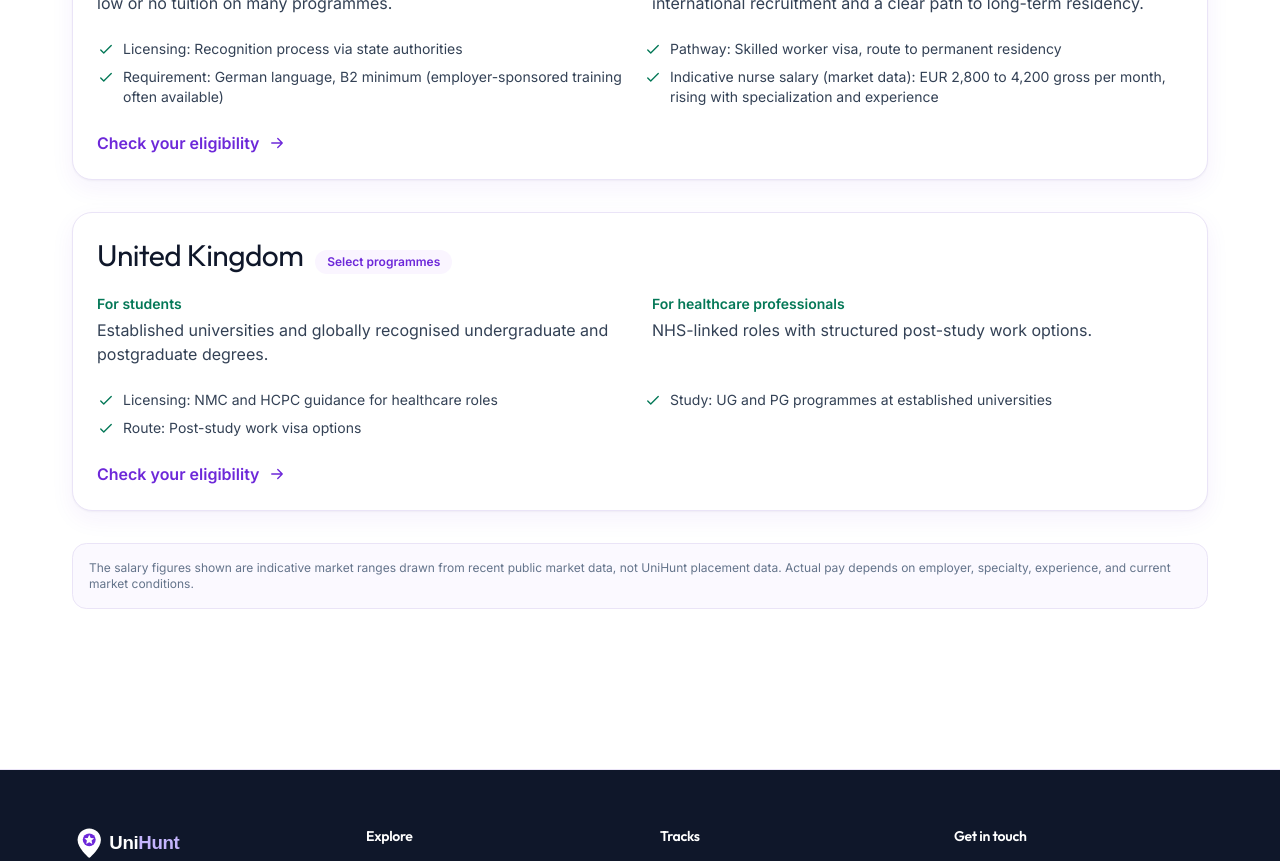
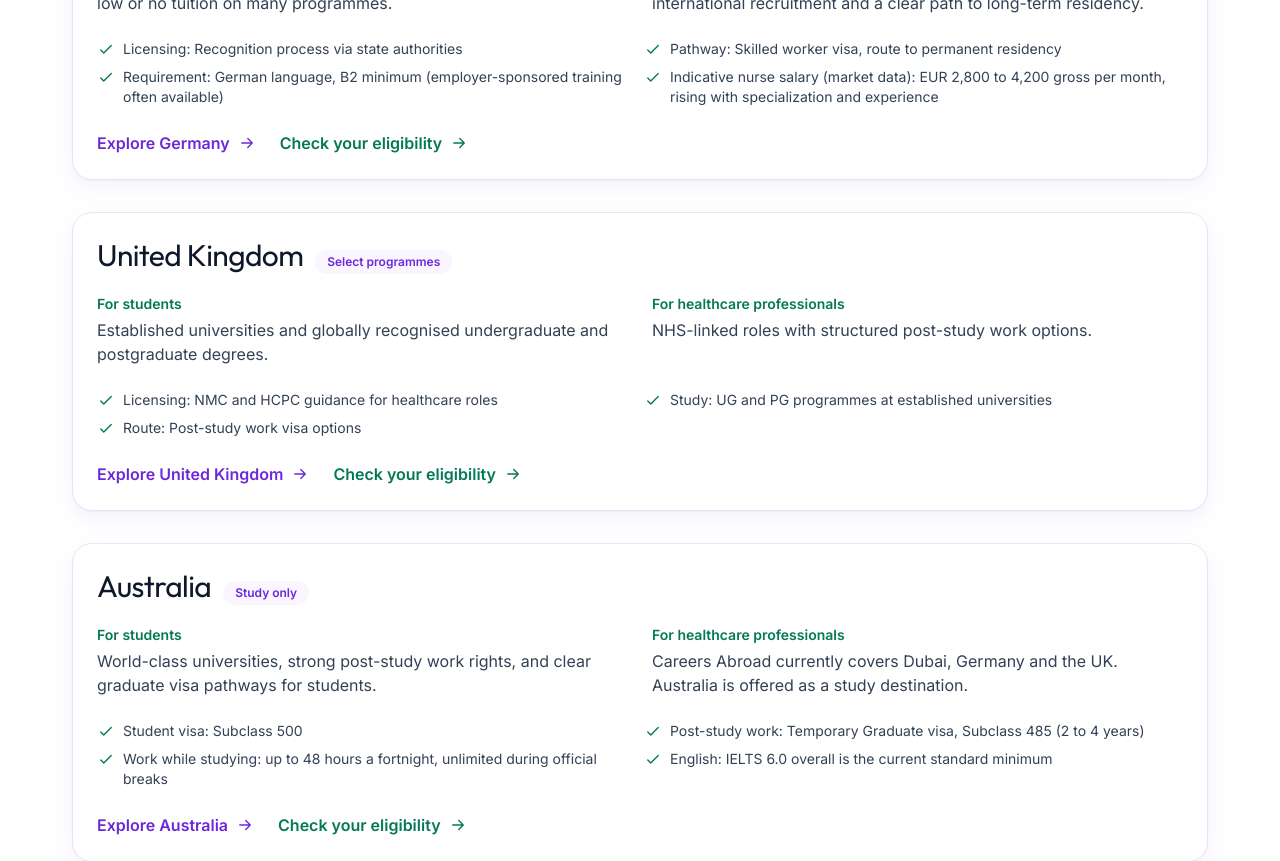
Before and after one commit to Kaypee-43/unihunt-website, a Next.js app: page /destinations in a window 1280 px wide. Shown: the part 940-1801 px from the top of the page. Built offline with nearby package versions, Linux system fonts and the light colour scheme; no server answers.

Commit message:
Update page.tsx

```diff
--- a/src/app/destinations/page.tsx
+++ b/src/app/destinations/page.tsx
@@ -15,6 +15,7 @@
 const items = [
   {
     name: 'Dubai, UAE',
+    slug: 'dubai',
     tag: 'Primary destination',
     students: 'International branch campuses and local universities with strong industry links and proximity to home.',
     pros: 'Active hospital recruitment, tax-free income, and high demand for critical care specialties.',
@@ -27,6 +28,7 @@
   },
   {
     name: 'Germany',
+    slug: 'germany',
     tag: 'Growing pathway',
     students: 'Public universities with strength in engineering and the sciences, and low or no tuition on many programmes.',
     pros: 'A structural nursing shortage means active government support for international recruitment and a clear path to long-term residency.',
@@ -39,6 +41,7 @@
   },
   {
     name: 'United Kingdom',
+    slug: 'uk',
     tag: 'Select programmes',
     students: 'Established universities and globally recognised undergraduate and postgraduate degrees.',
     pros: 'NHS-linked roles with structured post-study work options.',
@@ -46,6 +49,19 @@
       'Licensing: NMC and HCPC guidance for healthcare roles',
       'Study: UG and PG programmes at established universities',
       'Route: Post-study work visa options',
+    ],
+  },
+  {
+    name: 'Australia',
+    slug: 'australia',
+    tag: 'Study only',
+    students: 'World-class universities, strong post-study work rights, and clear graduate visa pathways for students.',
+    pros: 'Careers Abroad currently covers Dubai, Germany and the UK. Australia is offered as a study destination.',
+    facts: [
+      'Student visa: Subclass 500',
+      'Post-study work: Temporary Graduate visa, Subclass 485 (2 to 4 years)',
+      'Work while studying: up to 48 hours a fortnight, unlimited during official breaks',
+      'English: IELTS 6.0 overall is the current standard minimum',
     ],
   },
 ];
@@ -83,9 +99,14 @@
                   </li>
                 ))}
               </ul>
-              <Link href="/contact" className="mt-6 inline-flex items-center gap-2 font-semibold text-brand-700 transition-all hover:gap-3">
-                Check your eligibility <IconArrow width={18} height={18} />
-              </Link>
+              <div className="mt-6 flex flex-wrap items-center gap-x-6 gap-y-2">
+                <Link href={`/destinations/${d.slug}`} className="inline-flex items-center gap-2 font-semibold text-brand-700 transition-all hover:gap-3">
+                  Explore {d.name} <IconArrow width={18} height={18} />
+                </Link>
+                <Link href="/contact" className="inline-flex items-center gap-2 font-semibold text-accent transition-all hover:gap-3">
+                  Check your eligibility <IconArrow width={18} height={18} />
+                </Link>
+              </div>
             </div>
           </Reveal>
         ))}
```
